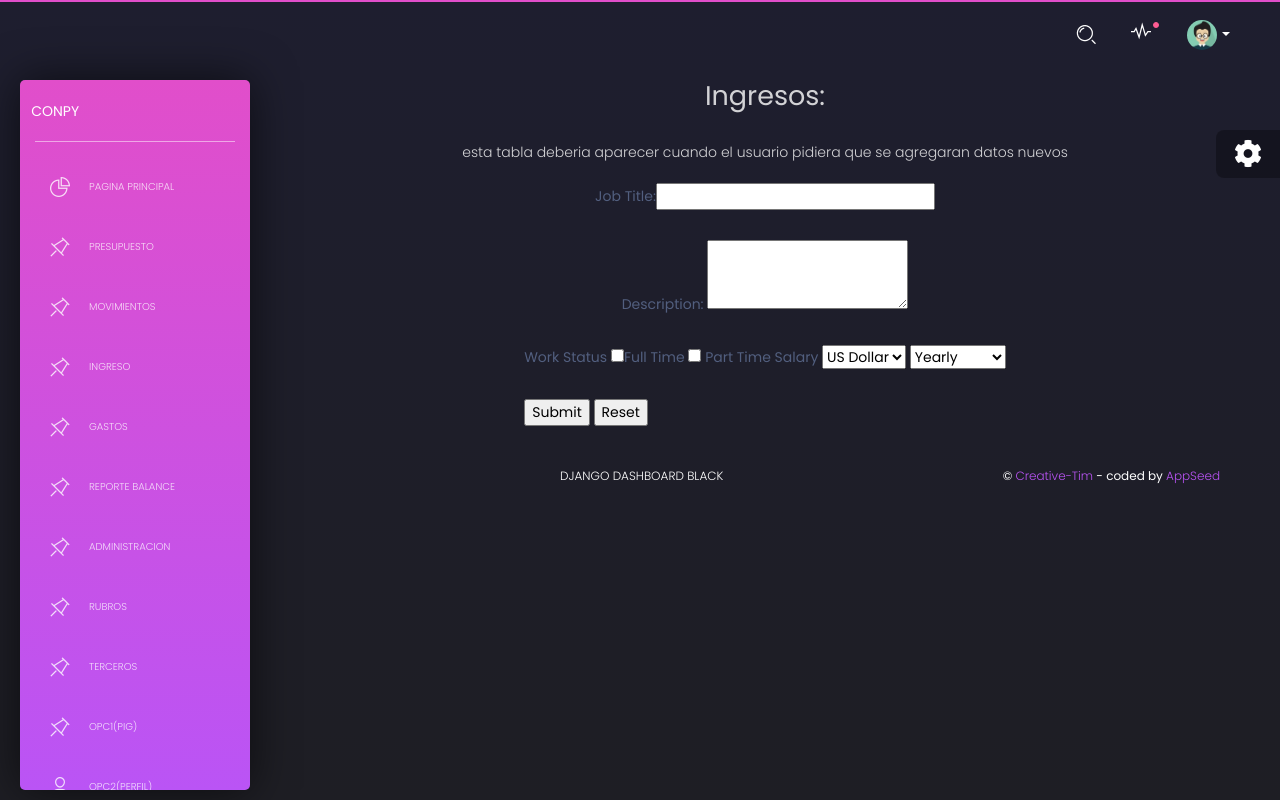
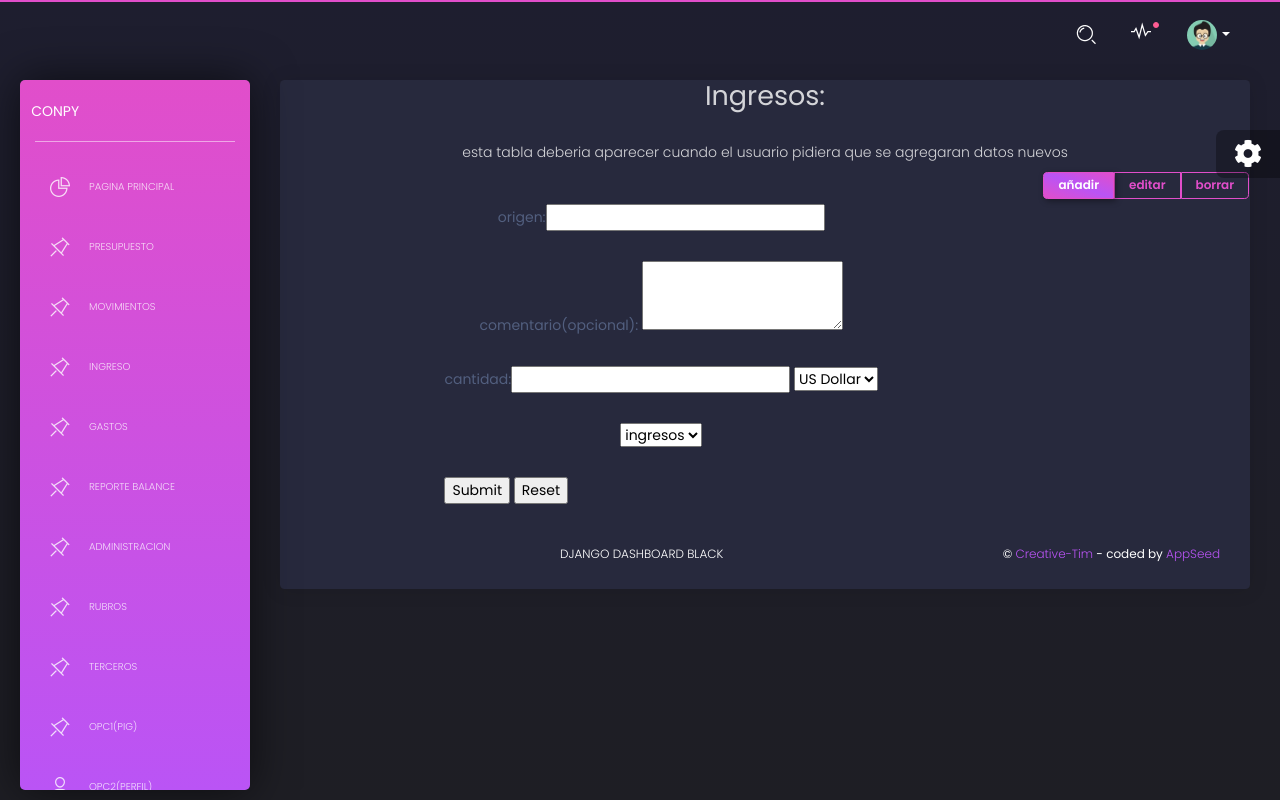
Before and after one commit to jjsanchezc/CONPY, a Django app: page /ingreso.html in a window 1280 px wide. Run offline with Django 3.2, Linux system fonts and the light colour scheme; the visitor is signed in with stand-in values (Sample User, id 1); some libraries are stand-ins or nearby versions.

Commit message:
se agregó el espacio para los ingresos, donde leen los datos (BETA) y donde llama una funcion que vamos a usar para conectarla con la base de datos

```diff
--- /dev/null
+++ b/apps/home/dataManagement/gastos/mange.py
@@ -0,0 +1 @@
+##este metodo va a ser practicamente lo mismo que el mamange de ingresos
--- a/apps/home/urls.py
+++ b/apps/home/urls.py
@@ -11,6 +11,7 @@ urlpatterns = [
     # The home page
     path('', views.index, name='home'),
     path('upload-download/', views.upload, name='upload-download'),
+    path('soporte/',views.read_input),
 
     # Matches any html file
     re_path(r'^.*\.*', views.pages, name='pages'),
--- a/apps/home/views.py
+++ b/apps/home/views.py
@@ -7,10 +7,12 @@ from django.shortcuts import render
 from fileinput import filename
 from django import template
 from django.contrib.auth.decorators import login_required
-from django.http import HttpResponse, HttpResponseRedirect
+from django.http import HttpRequest, HttpResponse, HttpResponseRedirect
 from django.template import loader
 from django.urls import reverse
+import apps.home.dataManagement.ingresos.manage as dm
 from core import settings
+
 
 @login_required(login_url="/login/")
 def index(request):
@@ -52,5 +54,39 @@ def upload(request):
         uploaded_file=request.FILES['documento']
         print(uploaded_file.name)
         print(uploaded_file.size)
+    return render(request,'upload-download.html')
 
-    return render(request,'upload-download.html')
+
+
+
+
+@login_required(login_url="/login/")
+def read_input(request):
+    """metodo para leer el input de ingresos, este llama a las
+    funciones manage.py para poder procesarlos
+
+    Returns:
+        django.http.response.HttpResponse: devuelve a la pagina
+         de ingresos
+    """
+    msg=None
+    if request.POST.get('tipo')=='ingreso':
+        org=request.POST.get('origen')
+        des=request.POST.get('descripcion')
+        cant=request.POST.get('cantidad')
+        if cant!="":
+            try:
+                dm.ingresos(str(org),str(des),float(cant))
+            except ValueError:
+                msg="no se han introducido datos correctos en cantidad"
+        else:
+            msg="Has dejado espacios obligatorios vacios"
+    elif request.POST.get('tipo')=='gastos':
+        """ESTO SE VA A PONER CUANDO SE HAYA CREADO TODA LA PARTE
+         DE INGRESOS YA QUE ES PRACTICAMENTE LO MISMO"""
+        print("gastos")
+    else:
+        print("no entré")
+
+
+    return render(request,'home/ingreso.html',{"msg":msg})
--- a/apps/static/assets/demo/demo.js
+++ b/apps/static/assets/demo/demo.js
@@ -516,212 +516,6 @@ demo = {
 
   },
 
-  initGoogleMaps: function() {
-    var myLatlng = new google.maps.LatLng(40.748817, -73.985428);
-    var mapOptions = {
-      zoom: 13,
-      center: myLatlng,
-      scrollwheel: false, //we disable de scroll over the map, it is a really annoing when you scroll through page
-      styles: [{
-          "elementType": "geometry",
-          "stylers": [{
-            "color": "#1d2c4d"
-          }]
-        },
-        {
-          "elementType": "labels.text.fill",
-          "stylers": [{
-            "color": "#8ec3b9"
-          }]
-        },
-        {
-          "elementType": "labels.text.stroke",
-          "stylers": [{
-            "color": "#1a3646"
-          }]
-        },
-        {
-          "featureType": "administrative.country",
-          "elementType": "geometry.stroke",
-          "stylers": [{
-            "color": "#4b6878"
-          }]
-        },
-        {
-          "featureType": "administrative.land_parcel",
-          "elementType": "labels.text.fill",
-          "stylers": [{
-            "color": "#64779e"
-          }]
-        },
-        {
-          "featureType": "administrative.province",
-          "elementType": "geometry.stroke",
-          "stylers": [{
-            "color": "#4b6878"
-          }]
-        },
-        {
-          "featureType": "landscape.man_made",
-          "elementType": "geometry.stroke",
-          "stylers": [{
-            "color": "#334e87"
-          }]
-        },
-        {
-          "featureType": "landscape.natural",
-          "elementType": "geometry",
-          "stylers": [{
-            "color": "#023e58"
-          }]
-        },
-        {
-          "featureType": "poi",
-          "elementType": "geometry",
-          "stylers": [{
-            "color": "#283d6a"
-          }]
-        },
-        {
-          "featureType": "poi",
-          "elementType": "labels.text.fill",
-          "stylers": [{
-            "color": "#6f9ba5"
-          }]
-        },
-        {
-          "featureType": "poi",
-          "elementType": "labels.text.stroke",
-          "stylers": [{
-            "color": "#1d2c4d"
-          }]
-        },
-        {
-          "featureType": "poi.park",
-          "elementType": "geometry.fill",
-          "stylers": [{
-            "color": "#023e58"
-          }]
-        },
-        {
-          "featureType": "poi.park",
-          "elementType": "labels.text.fill",
-          "stylers": [{
-            "color": "#3C7680"
-          }]
-        },
-        {
-          "featureType": "road",
-          "elementType": "geometry",
-          "stylers": [{
-            "color": "#304a7d"
-          }]
-        },
-        {
-          "featureType": "road",
-          "elementType": "labels.text.fill",
-          "stylers": [{
-            "color": "#98a5be"
-          }]
-        },
-        {
-          "featureType": "road",
-          "elementType": "labels.text.stroke",
-          "stylers": [{
-            "color": "#1d2c4d"
-          }]
-        },
-        {
-          "featureType": "road.highway",
-          "elementType": "geometry",
-          "stylers": [{
-            "color": "#2c6675"
-          }]
-        },
-        {
-          "featureType": "road.highway",
-          "elementType": "geometry.fill",
-          "stylers": [{
-            "color": "#9d2a80"
-          }]
-        },
-        {
-          "featureType": "road.highway",
-          "elementType": "geometry.stroke",
-          "stylers": [{
-            "color": "#9d2a80"
-          }]
-        },
-        {
-          "featureType": "road.highway",
-          "elementType": "labels.text.fill",
-          "stylers": [{
-            "color": "#b0d5ce"
-          }]
-        },
-        {
-          "featureType": "road.highway",
-          "elementType": "labels.text.stroke",
-          "stylers": [{
-            "color": "#023e58"
-          }]
-        },
-        {
-          "featureType": "transit",
-          "elementType": "labels.text.fill",
-          "stylers": [{
-            "color": "#98a5be"
-          }]
-        },
-        {
-          "featureType": "transit",
-          "elementType": "labels.text.stroke",
-          "stylers": [{
-            "color": "#1d2c4d"
-          }]
-        },
-        {
-          "featureType": "transit.line",
-          "elementType": "geometry.fill",
-          "stylers": [{
-            "color": "#283d6a"
-          }]
-        },
-        {
-          "featureType": "transit.station",
-          "elementType": "geometry",
-          "stylers": [{
-            "color": "#3a4762"
-          }]
-        },
-        {
-          "featureType": "water",
-          "elementType": "geometry",
-          "stylers": [{
-            "color": "#0e1626"
-          }]
-        },
-        {
-          "featureType": "water",
-          "elementType": "labels.text.fill",
-          "stylers": [{
-            "color": "#4e6d70"
-          }]
-        }
-      ]
-    };
-
-    var map = new google.maps.Map(document.getElementById("map"), mapOptions);
-
-    var marker = new google.maps.Marker({
-      position: myLatlng,
-      title: "Hello World!"
-    });
-
-    // To add the marker to the map, call setMap();
-    marker.setMap(map);
-  },
-
   showNotification: function(from, align) {
     color = Math.floor((Math.random() * 4) + 1);
 
--- a/apps/templates/home/ingreso.html
+++ b/apps/templates/home/ingreso.html
@@ -3,53 +3,88 @@
 {% block title %} ingreso {% endblock %}
 
 {% block content %}
-<body>
-    <form id="form1" runat="server">
+<div class="card card-chart">
+
+
     <div>
+      <div class="col-sm-20">
+            <h2 align="center"> Ingresos:</h2>
+            {% if msg %}
+            <p class="text-danger"align="center">{{ msg }}</p>
+            {% else %}
+            <p align="center">esta tabla deberia aparecer cuando el usuario pidiera que se agregaran datos nuevos</p>
+            {% endif %}
+            <table id="table1"; cellspacing="2px" cellpadding="15%"; align="center">
+            <div aling="right"class="btn-group btn-group-toggle float-right" data-toggle="buttons">
+              <label class="btn btn-sm btn-primary btn-simple active" id="0">
+                <input type="radio" name="options" checked>
+                <span class="d-none d-sm-block d-md-block d-lg-block d-xl-block">añadir</span>
+                <span class="d-block d-sm-none">
+                  <i class="tim-icons icon-single-02"></i>
+                </span>
+              </label>
+              <label class="btn btn-sm btn-primary btn-simple" id="1">
+                <input type="radio" class="d-none d-sm-none" name="options">
+                <span class="d-none d-sm-block d-md-block d-lg-block d-xl-block">editar</span>
+                <span class="d-block d-sm-none">
+                  <i class="tim-icons icon-gift-2"></i>
+                </span>
+              </label>
+              <label class="btn btn-sm btn-primary btn-simple" id="2">
+                <input type="radio" class="d-none" name="options">
+                <span class="d-none d-sm-block d-md-block d-lg-block d-xl-block">borrar</span>
+                <span class="d-block d-sm-none">
+                  <i class="tim-icons icon-tap-02"></i>
+                </span>
+              </label>
+            </div>
 
-    <h2 align="center"> Ingresos:</h2>
-    <table id="table1"; cellspacing="2px" cellpadding="15%"; align="center">
-</div>
-      <tr>
+<form method="post" action="/soporte/" name="1">
+      {% csrf_token %}
+<tr>
             <td  align="center" class="style1">
-                  Job Title:<input type="text" name="Job Title" />
+                  origen:<input type="text" name="origen" />
             </td>
       </tr>
       <tr>
             <td align="center">
-                  Description:
-            <textarea rows="3" cols="15" name="Description"></textarea>
+                  comentario(opcional):
+            <textarea rows="3" cols="15" name="descripcion"></textarea>
             </td>
 
       </tr>
-      <p align="center">esta tabla deberia aparecer cuando el usuario pidiera que se agregaran datos nuevos</p>
+
       <tr>
-            <td>
-                  Work Status
-                  <input type="checkbox" name="vehicle" value="Bike">Full Time
-                  <input type="checkbox" name="vehicle" value="Bike"> Part Time Salary
-                  <select name="cars">
-                  <option value="Rupees">Rupees</option>
+            <td  align="center" class="style1">
+                  cantidad:<input type="text" name="cantidad" />
+                  <select name="moneda">
                   <option value="Euro">Euro</option>
                   <option value="US Dollar" selected="selected">US Dollar</option>
-                  </select>
-                  <select name="time">
-                  <option value="Yearly" selected="selected">Yearly</option>
-                  <option value="Half Yearly">Half Yearly</option>
                   </select>
             </td>
       </tr>
         </select>
+
+      <tr>
+            <td  align="center" class="style1">
+                  <select name="tipo">
+                  <option value="ingreso"selected="selected">ingresos</option>
+                  <option value="gasto" >gastos</option>
+                  </select>
+            </td>
+      </tr>
+      <br>
       <tr>
             <td>
-         <input type="button" value="Submit" align="right">
-         <input type="button" value="Reset">
+                  <input type="submit" value="Submit" align="right">
+                  <input type="reset" value="Reset">
             </td>
       </tr>
+    </table>
+</form>
+
+</div>
 
 
-    </table>
-    </form>
-</body>
 
 {% endblock content %}
```
Also changed, not shown: apps/home/dataManagement/ingresos/ingresos.js (added, +53 -0 lines), apps/home/dataManagement/ingresos/manage.py (added, +10 -0 lines).
